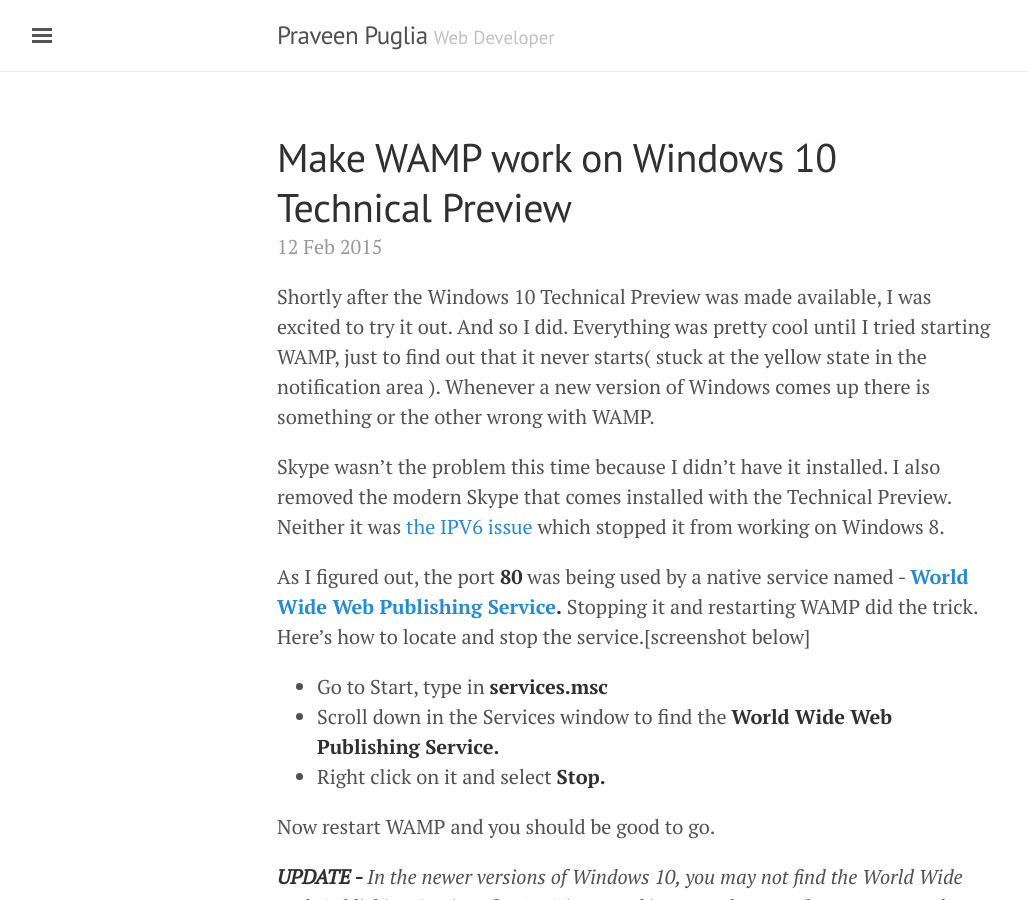
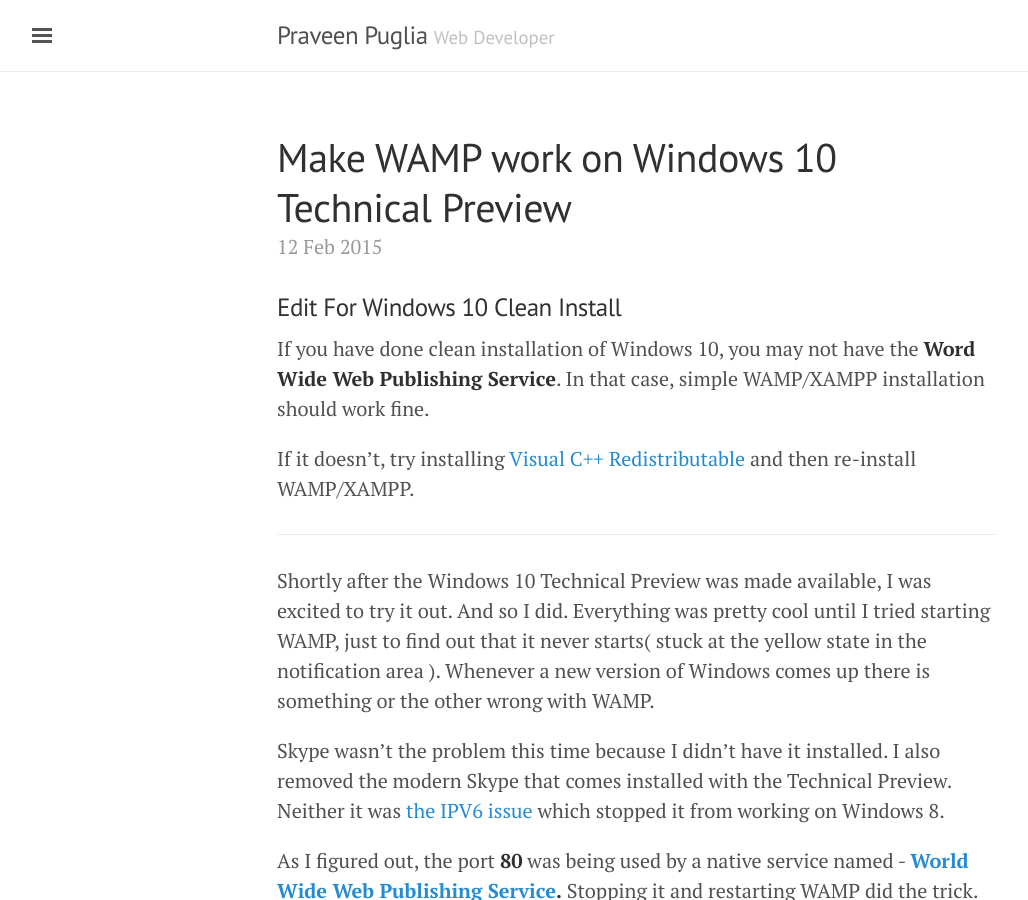
Before and after one commit to praveenpuglia/praveenpuglia.github.io, a Jekyll site: the page built from _posts/2015-02-12-make-wamp-work-on-windows-10-technical-preview.markdown, in a window 1280 px wide and 900 px high. Shown: the whole window, without its empty margins (3-1031 px from the left). Built offline with Jekyll 4.4.1, drawn with Linux system fonts in a browser that asks for light colours; Markdown is read by kramdown in place of the engine named in the settings; comment, search, counter and statistics services are not loaded.

Commit message:
updated wamp post for clean windows 10 installation

```diff
--- a/_posts/2015-02-12-make-wamp-work-on-windows-10-technical-preview.markdown
+++ b/_posts/2015-02-12-make-wamp-work-on-windows-10-technical-preview.markdown
@@ -23,6 +23,13 @@ tags:
 - skype
 - localhost
 ---
+### Edit For Windows 10 Clean Install
+If you have done clean installation of Windows 10, you may not have the **Word Wide Web Publishing Service**. In that case, simple WAMP/XAMPP installation should work fine.
+
+If it doesn't, try installing [Visual C++ Redistributable](http://www.microsoft.com/en-us/download/details.aspx?id=30679) and then re-install WAMP/XAMPP.
+
+---
+
 Shortly after the Windows 10 Technical Preview was made available, I was excited to try it out. And so I did. Everything was pretty cool until I tried starting WAMP, just to find out that it never starts( stuck at the yellow state in the notification area ). Whenever a new version of Windows comes up there is something or the other wrong with WAMP.
 
 Skype wasn't the problem this time because I didn't have it installed. I also removed the modern Skype that comes installed with the Technical Preview. Neither it was [the IPV6 issue](https://praveenpuglia.wordpress.com/2012/11/20/setting-up-wamp-server-in-windows-8/) which stopped it from working on Windows 8.
```
